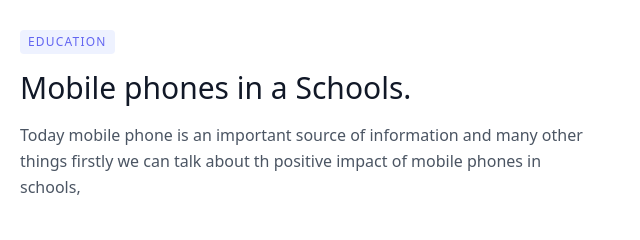
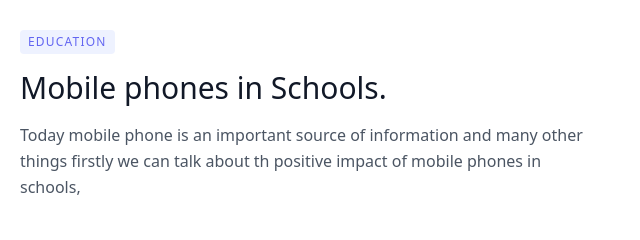
Before and after one commit to ankit906/TEAM-JR, a plain HTML site: page blogs.html in a window 1280 px wide. Shown: the part 159-399 px from the top of the page, 0-640 px from the left. Drawn offline with nearby package versions, Linux system fonts and the light colour scheme.

Commit message:
Add files via upload
Signed-off-by: ankit906 <79405349+ankit906@users.noreply.github.com>

```diff
--- a/blogs.html
+++ b/blogs.html
@@ -72,7 +72,7 @@
           <div class="flex flex-wrap -m-12">
             <div class="p-12 md:w-1/2 flex flex-col items-start">
               <span class="inline-block py-1 px-2 rounded bg-indigo-50 text-indigo-500 text-xs font-medium tracking-widest">EDUCATION</span>
-              <h2 class="sm:text-3xl text-2xl title-font font-medium text-gray-900 mt-4 mb-4">Mobile phones in a Schools.</h2>
+              <h2 class="sm:text-3xl text-2xl title-font font-medium text-gray-900 mt-4 mb-4">Mobile phones in Schools.</h2>
               <p class="leading-relaxed mb-8">Today mobile phone is an important source of information and many other things firstly we can talk about th positive impact of mobile phones in schools,</p>
               <h2 class="sm:text-1xl text-1xl title-font font-small text-pink-600 mt-4 mb-4">1.connectivity and access to information,</h2>
               <div class="flex items-center flex-wrap pb-4 mb-4 border-b-2 border-gray-100 mt-auto w-full">
```
Also changed, not shown: kritika.html (+1 -1 lines).
